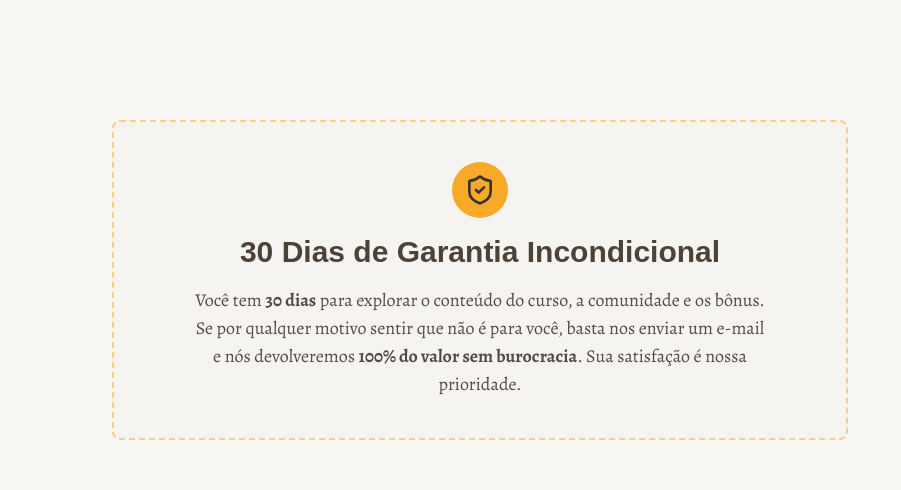
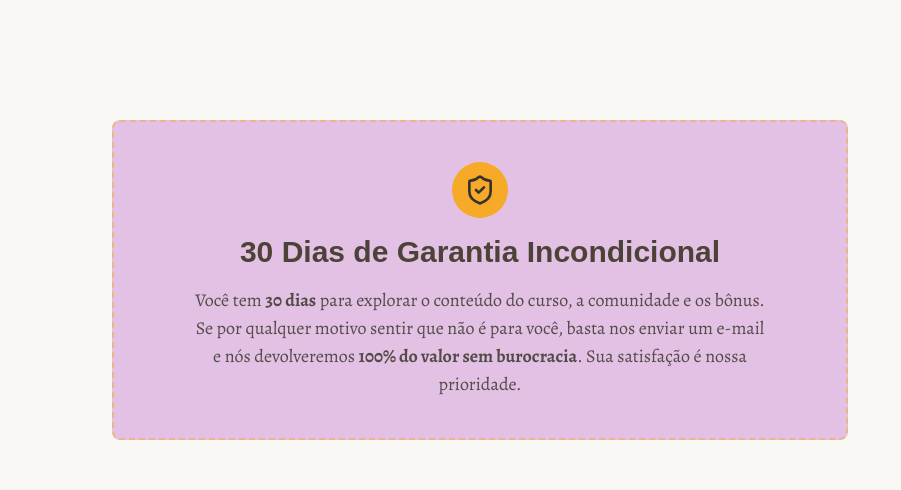
Before and after one commit to guitec2025/bolsasdesucesso, a Next.js app: page / in a window 1280 px wide. Shown: the part 4560-5050 px from the top of the page, without its empty margins (160-1061 px from the left). Built offline with nearby package versions, Linux system fonts and the light colour scheme; a web font is replaced by a local one.

Commit message:
onde tem a placa "30 Dias de Garantia Incondicional"   consegue colocar

```diff
--- a/src/components/landing/guarantee.tsx
+++ b/src/components/landing/guarantee.tsx
@@ -9,7 +9,10 @@ export function Guarantee() {
   return (
     <section className="py-12 sm:py-24 bg-background">
       <div className="container mx-auto max-w-3xl px-4">
-        <div className="bg-accent/50 border-2 border-dashed border-primary/50 rounded-lg p-6 sm:p-10 text-center flex flex-col items-center">
+        <div
+          className="border-2 border-dashed border-primary/50 rounded-lg p-6 sm:p-10 text-center flex flex-col items-center"
+          style={{ backgroundColor: '#E2C1E5' }}
+        >
             <div className="bg-primary rounded-full p-3 mb-4">
                 <ShieldCheck className="h-8 w-8 text-primary-foreground" />
             </div>
```
